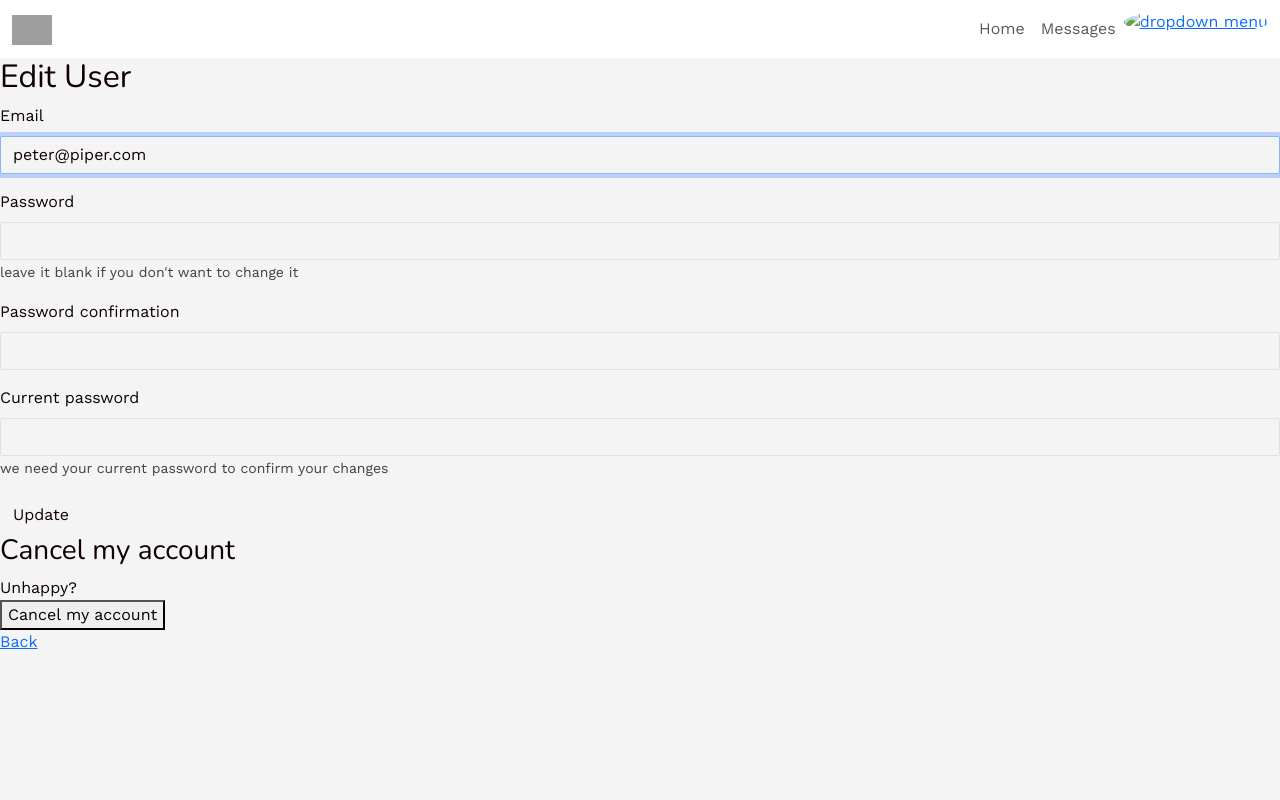
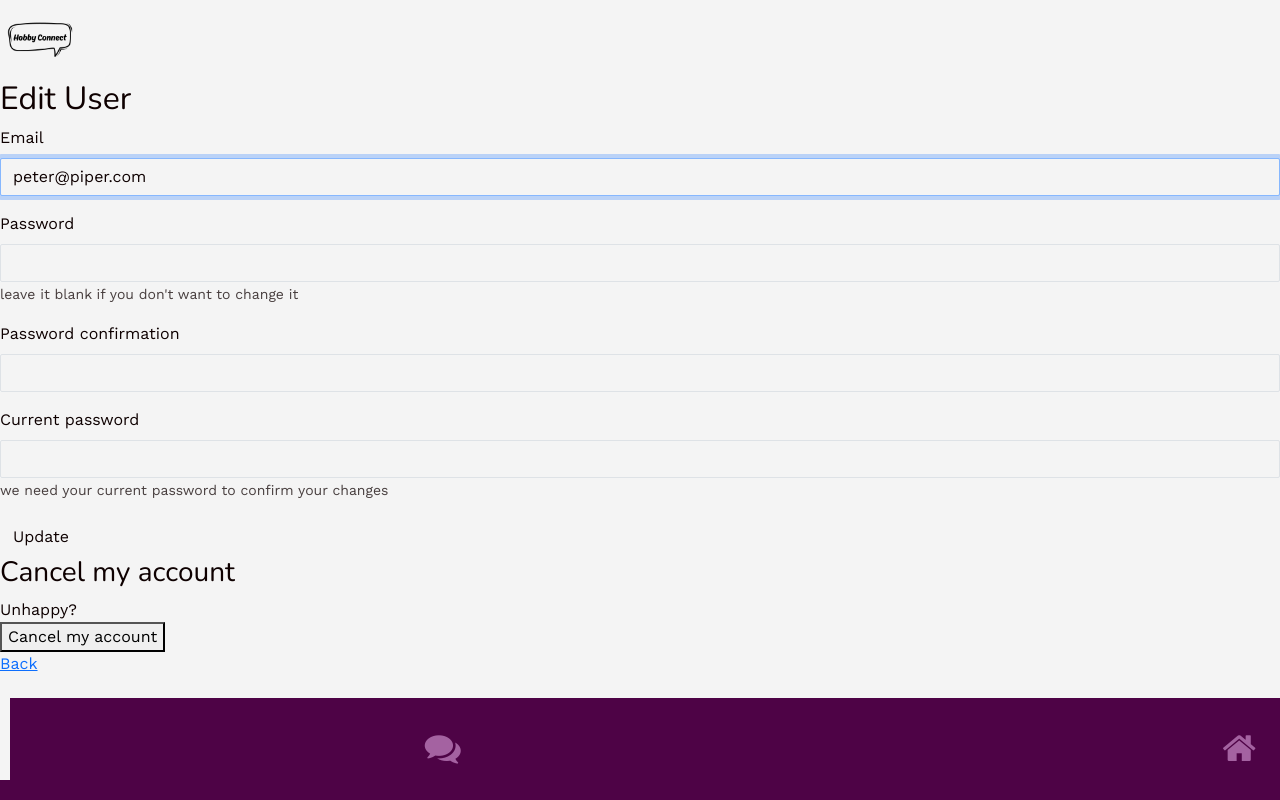
Before and after one commit to barbara-bouillicot/HobbyConnect, a Rails app: page /users/edit in a window 1280 px wide. Run offline with Rails 7, Linux system fonts and the light colour scheme; a user stored in the database is signed in; style sheets or scripts are compiled from the project's sources; some libraries are stand-ins or nearby versions; grey boxes are pictures that could not be loaded.

Commit message:
still working on navbar routes

```diff
--- a/app/assets/stylesheets/components/_navbar.scss
+++ b/app/assets/stylesheets/components/_navbar.scss
@@ -1,12 +1,28 @@
-.navbar-lewagon {
-  justify-content: space-between;
-  background: white;
+.icon-bar {
+  position: fixed; /* Position the icon bar */
+  bottom: 0; /* Align to the bottom of the viewport */
+  width: 100%; /* Set the width to fill the entire viewport */
+  background-color: #92d094; /* Dark-grey background */
+  display: flex; /* Make the icon bar horizontal */
+  justify-content: space-between; /* Center-align the icons horizontally */
+  padding: 10px;
 }
 
-.navbar-lewagon .navbar-collapse {
-  flex-grow: 0;
+.icon-bar a {
+  display: inline-block; /* Display the links as inline blocks */
+  text-align: center; /* Center-align text */
+  padding: 14px; /* Increase padding to make the clickable area larger */
+  transition: all 0.3s ease; /* Add transition for hover effects */
+  color: rgb(255, 255, 255); /* White text color */
+  font-size: 36px; /* Increased font-size */
+  margin-left: 10px;
+  margin-right: 10px; /* Add spacing between icons */
 }
 
-.navbar-lewagon .navbar-brand img {
-  width: 40px;
+.icon-bar a:hover {
+  background-color: rgba(148, 59, 146, 0.7); /* Add a hover color */
 }
+
+.icon-bar .active {
+  background-color: rgb(178, 229, 140); /* Add an active/current color */
+}
--- a/app/assets/stylesheets/pages/_home.scss
+++ b/app/assets/stylesheets/pages/_home.scss
@@ -1 +1,43 @@
 // Specific CSS for your home-page
+.topnav {
+  background-color: #a8008482;
+  overflow: hidden;
+}
+
+.topnav a {
+  float: left;
+  color: #d67ebc;
+  text-align: center;
+  padding: 14px 16px;
+  text-decoration: none;
+  font-size: 17px;
+}
+
+.icon-bar {
+  position: fixed; /* Position the icon bar */
+  bottom: 0; /* Align to the bottom of the viewport */
+  width: 100%; /* Set the width to fill the entire viewport */
+  background-color: #4e0346; /* Dark-grey background */
+  display: flex; /* Make the icon bar horizontal */
+  justify-content: space-between; /* Center-align the icons horizontally */
+  padding: 10px;
+}
+
+.icon-bar a {
+  display: inline-block; /* Display the links as inline blocks */
+  text-align: center; /* Center-align text */
+  padding: 14px; /* Increase padding to make the clickable area larger */
+  transition: all 0.3s ease; /* Add transition for hover effects */
+  color: rgba(217, 157, 217, 0.614); /* White text color */
+  font-size: 36px; /* Increased font-size */
+  margin-left: 10px;
+  margin-right: 10px; /* Add spacing between icons */
+}
+
+.icon-bar a:hover {
+  background-color: rgba(242, 174, 236, 0.7); /* Add a hover color */
+}
+
+.icon-bar .active {
+  background-color: rgb(222, 172, 239); /* Add an active/current color */
+}
--- a/app/views/layouts/application.html.erb
+++ b/app/views/layouts/application.html.erb
@@ -8,9 +8,14 @@
 
   <%= stylesheet_link_tag "application", "data-turbo-track": "reload" %>
   <%= javascript_importmap_tags %>
+
+  <%= stylesheet_link_tag 'header', 'navbar' %>
 </head>
 
-  <body><%= render "shared/navbar" %>
+<body>
+
+<%= render "shared/header" %>
+<%= render "shared/navbar" %>
 <%= render "shared/flashes" %>
 
 <%= yield %>
--- /dev/null
+++ b/app/views/shared/_header.html.erb
@@ -0,0 +1,7 @@
+<div class="header">
+<div class="logo">
+<%= image_tag "hbconnectclear.png", width: 80 %>
+</div>
+</div>
+
+</div>
--- a/app/views/shared/_navbar.html.erb
+++ b/app/views/shared/_navbar.html.erb
@@ -1,38 +1,23 @@
-<div class="navbar navbar-expand-sm navbar-light navbar-lewagon">
-  <div class="container-fluid">
-    <%= link_to "#", class: "navbar-brand" do %>
-      <%= image_tag "https://raw.githubusercontent.com/lewagon/fullstack-images/master/uikit/logo.png" %>
-    <% end %>
+<div class="icon-bar">
 
-    <button class="navbar-toggler" type="button" data-bs-toggle="collapse" data-bs-target="#navbarSupportedContent" aria-controls="navbarSupportedContent" aria-expanded="false" aria-label="Toggle navigation">
-      <span class="navbar-toggler-icon"></span>
-    </button>
+<link rel="stylesheet" href="https://cdnjs.cloudflare.com/ajax/libs/font-awesome/4.7.0/css/font-awesome.min.css">
 
-    <div class="collapse navbar-collapse" id="navbarSupportedContent">
-      <ul class="navbar-nav me-auto">
-        <% if user_signed_in? %>
-          <li class="nav-item active">
-            <%= link_to "Home", "#", class: "nav-link" %>
-          </li>
-          <li class="nav-item">
-            <%= link_to "Messages", "#", class: "nav-link" %>
-          </li>
-          <li class="nav-item dropdown">
-          <a href="#" class="avatar" id="navbarDropdown" data-bs-toggle="dropdown" aria-haspopup="true" aria-expanded="false">
-            <%= image_tag "https://kitt.lewagon.com/placeholder/users/ssaunier", class: "avatar", alt: "dropdown menu" %>
-          </a>
-            <div class="dropdown-menu dropdown-menu-end" aria-labelledby="navbarDropdown">
-              <%= link_to "Action", "#", class: "dropdown-item" %>
-              <%= link_to "Another action", "#", class: "dropdown-item" %>
-              <%= link_to "Log out", destroy_user_session_path, data: {turbo_method: :delete}, class: "dropdown-item" %>
-            </div>
-          </li>
-        <% else %>
-          <li class="nav-item">
-            <%= link_to "Login", new_user_session_path, class: "nav-link" %>
-          </li>
-        <% end %>
-      </ul>
-    </div>
-  </div>
+<div class="icon-bar">
+  <%= link_to root_path do %>
+    <i class="fa-sharp fa-solid fa-user-group"></i>
+  <% end %>
+
+  <%= link_to '/chatrooms' do %>
+    <i class="fa fa-comments"></i>
+  <% end %>
+
+  <%= link_to '/events' do %>
+    <i class="fa fa-calendar-days"></i>
+  <% end %>
+
+  <%= link_to root_path do %>
+    <i class="fa fa-home"></i>
+  <% end %>
 </div>
+
+</div>
--- a/config/routes.rb
+++ b/config/routes.rb
@@ -9,4 +9,7 @@
 
   # Defines the root path route ("/")
   # root "posts#index"
+
+  resources :users, only: [:show, :index]
+  resources :chatrooms, :events, only: [:index]
 end
```
Also changed, not shown: app/assets/stylesheets/components/_header.scss (added, +14 -0 lines), app/views/pages/home.html.erb (+26 -2 lines), app/assets/images/hbconnectclear.png (added), app/assets/images/hobbyconnectlogo.png (added). Lines whose indentation alone changed are shown as unchanged.
